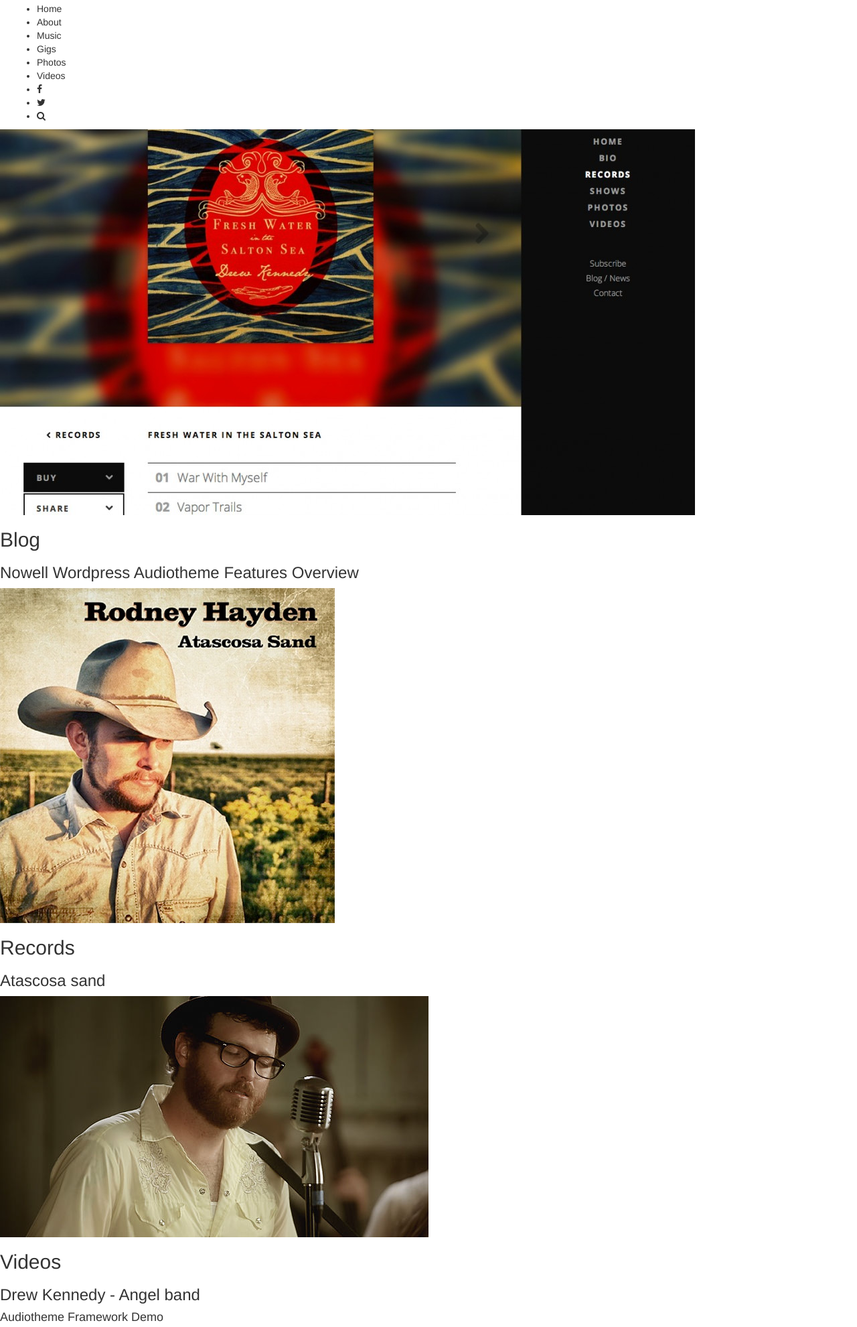
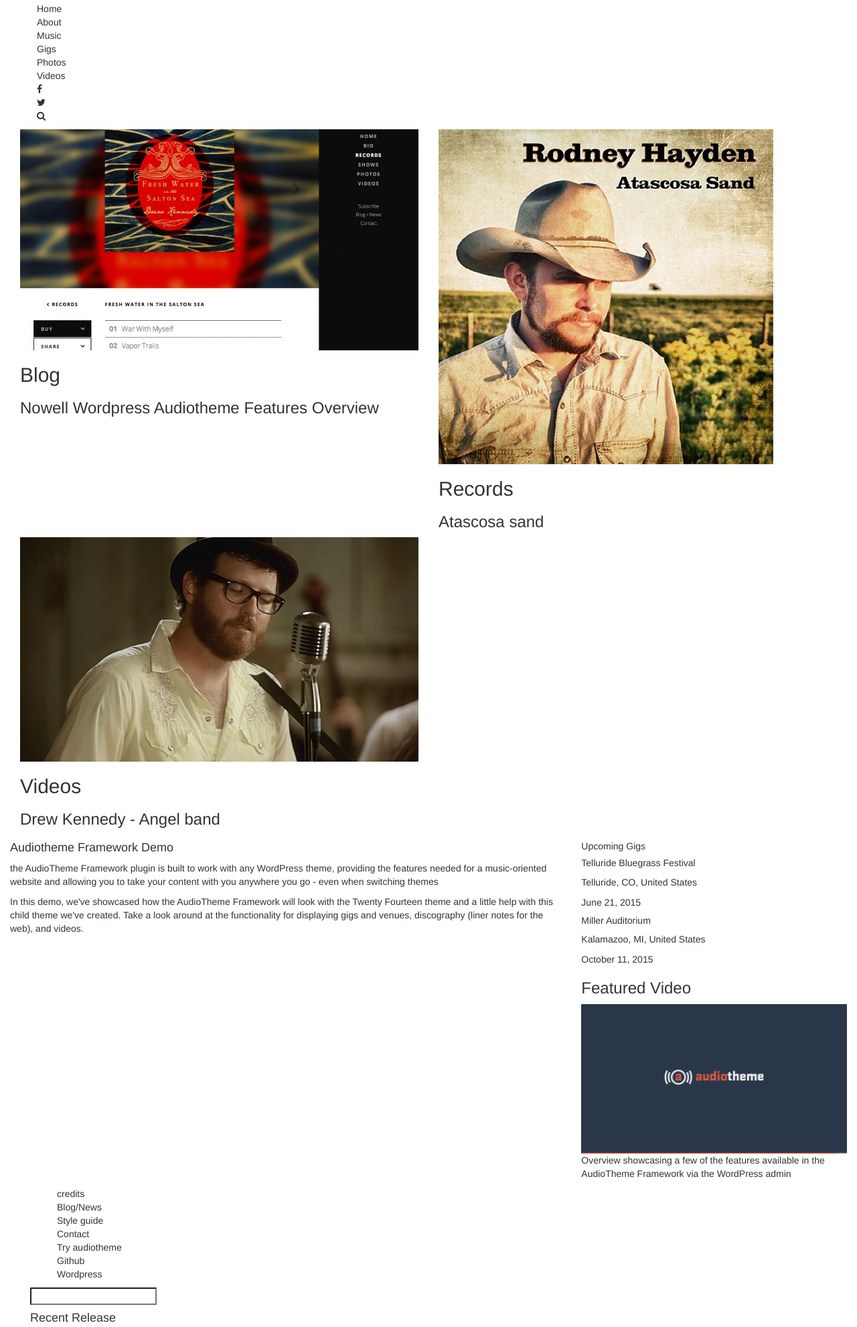
Before and after one commit to qgautreau/challenge_5, a plain HTML site: page index.html in a window 1280 px wide. Shown: the part 67-2048 px from the top of the page at 67% size. Drawn offline with nearby package versions, Linux system fonts and the light colour scheme; a small style sheet from the web is missing.

Commit message:
bootstrap en cours

```diff
--- a/css/style.css
+++ b/css/style.css
@@ -1,3 +1,8 @@
+/*.row-no-padding [class*="col-"]{
+    padding-left: 0 !important;
+    padding-right: 0 !important;
+}*/
+
 header h1 {
 
 }
@@ -5,3 +10,7 @@
 #menu ul li {
 
 }
+
+li {
+    list-style: none;
+}
--- a/index.html
+++ b/index.html
@@ -42,25 +42,40 @@
                     </nav>
                 </header>
             </div>
+            <div class="col-xs-12">
                 <main>
                     <section>
-                        <img src="./images/nowell-featured-image-1038x576.jpg" alt="photo" width="">
+                        <div class="col-sm-6">
+                            <article>
+                                <img src="./images/nowell-featured-image-1038x576.jpg" alt="photo" width=""class="img-responsive">
                                 <h2>Blog</h2>
                                 <h3>Nowell Wordpress Audiotheme Features Overview</h3>
-                        <img src="./images/rodney-hayden-atascosa-sand.jpg" alt="cowboy">
+                            </article>
+                        </div>
+                        <div class="col-sm-6">
+                            <article>
+                                <img src="./images/rodney-hayden-atascosa-sand.jpg" alt="cowboy" class="img-responsive">
                                 <h2>Records</h2>
                                 <h3>Atascosa sand</h3>
-                        <img src="./images/322267385_640.jpg" alt="chanteur">
+                            </article>
+                        </div>
+                        <div class="col-sm-6">
+                            <article>
+                                <img src="./images/322267385_640.jpg" alt="chanteur" class="img-responsive">
                                 <h2>Videos</h2>
                                 <h3>Drew Kennedy - Angel band</h3>
+                            </article>
+                        </div>
                     </section>
+                        <div class="row">
+                            <div class="col-sm-8">
                                 <section>
                                     <h4>Audiotheme Framework Demo</h4>
                                     <p>the <span>AudioTheme Framework</span> plugin is built to work with any WordPress theme, providing the features needed for a music-oriented website and allowing you to take your content with you anywhere you go - even when switching themes</p>
                                     <p>In this demo, we've showcased how the AudioTheme Framework will look with the Twenty Fourteen theme and a little help with this child theme we've created. Take a look around at the functionality for displaying gigs and venues, discography (liner notes for the web), and videos.</p>
                                 </section>
-                </main>
-                <aside>
+                            </div>
+                            <div class="col-sm-4">
                                 <section>
                                     <h5>Upcoming Gigs</h5>
                                     <h5>Telluride Bluegrass Festival</h5>
@@ -69,14 +84,19 @@
                                     <h5>Miller Auditorium</h5>
                                     <p>Kalamazoo, MI, United States</p>
                                     <p>October 11, 2015</p>
-                    </section>
-                    <section>
                                     <h3>Featured Video</h3>
-                        <img src="./images/audiotheme-overview-video-thumbnail.jpg" alt="audiotheme">
+                                    <img src="./images/audiotheme-overview-video-thumbnail.jpg" alt="audiotheme" class="img-responsive">
                                     <p>Overview showcasing a few of the features available in the <span>AudioTheme Framework</span> via the WordPress admin</p>
                                 </section>
-                </aside>
+                            </div>
+                        </div>
+                </main>
+            </div>
+            <div class="col-xs-12">
+                <aside>
+                    <div class="col-sm-12">
                         <nav>
+                            <div class="col-sm-12">
                                 <ul>
                                     <li>credits</li>
                                     <li>Blog/News</li>
@@ -87,27 +107,41 @@
                                     <li>Wordpress</li>
                                 </ul>
                                 <input type="search" name="search" value="">
+                            </div>
                         </nav>
-                <footer>
+                    </div>
+                    <div class="col-xs-12 col-sm-12">
+                        <section>
+                            <div class="col-sm-12">
+                                <article>
                                     <h4>Recent Release</h4>
-                    <img src="./images/wide-listener-1024x1024.jpg" alt="wide listener">
+                                    <img src="./images/wide-listener-1024x1024.jpg" alt="wide listener" class="img-responsive">
                                     <span>Released 9.10.13</span>
                                     <a href="#">Listen Now</a>
-
+                                </article>
+                            </div>
+                            <div class="col-sm-12">
+                                <article>
                                     <h4>Special thanks</h4>
                                     <ul>
                                         <li>Drew kennedy</li>
                                         <li>Rodney Hayden</li>
                                         <li>Modern Trade</li>
                                     </ul>
+                                </article>
+                            </div>
+                        </section>
                         <p>Twenty Fourteen Wordpress Child Theme by <span>AudioTheme.</span></p>
+                    </div>
+                </aside>
+            </div>
+            <div class="col-xs-12">
+                <footer>
                     <p>Progeny MMXIV WordPress theme by Cedaro. Proudly powered by WordPress</p>
                 </footer>
-
             </div>
         </div>
-
-
+    </div>
     <!-- jQuery (necessary for Bootstrap's JavaScript plugins) -->
     <script src="https://ajax.googleapis.com/ajax/libs/jquery/1.12.4/jquery.min.js"></script>
     <!-- Latest compiled and minified JavaScript -->
```
Lines whose indentation alone changed are shown as unchanged.
